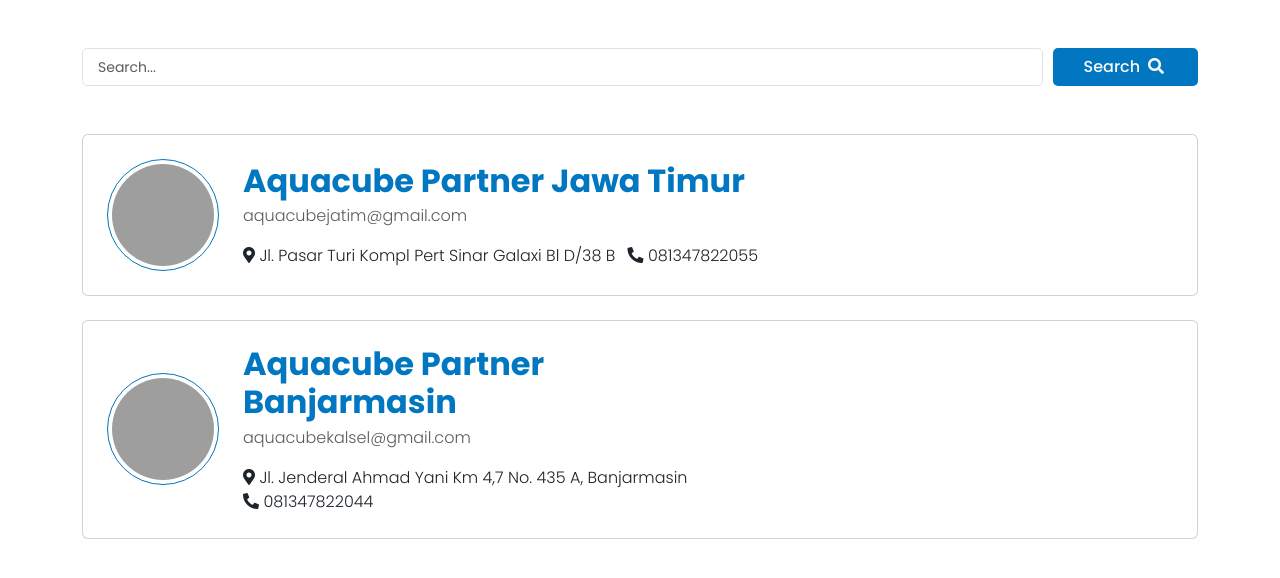
After one commit to DH1YA/PA-Framework-Aquacube, a Django app: page /listagent/ in a window 1280 px wide. The commit adds this page. Shown: the top 578 px of the page. Run offline with Django 5.2, Linux system fonts and the light colour scheme; some libraries are stand-ins or nearby versions; grey boxes are pictures that could not be loaded.

Commit message:
list order, list agent

```diff
--- a/main_app/static/css/style.css
+++ b/main_app/static/css/style.css
@@ -795,6 +795,15 @@
   border-color: var(--color-black);
   background-color: var(--color-black);
 }
+.con-detail .input-contact {
+  color: var(--color-darkblue);
+  font-weight: bold;
+}
+.con-detail input[type=number]:focus,
+.con-detail input[type=file]:focus,
+.con-detail textarea:focus {
+  border-color: var(--color-darkblue);
+}
 
 
 /* ABOUT PAGE */
@@ -1045,3 +1054,60 @@
   background-color: var(--color-black);
   border-color: var(--color-black);
 }
+
+/* LIST AGENT PAGE */
+.con-agent {
+  border-radius: 100px;
+}
+.con-agent .search-agent input[type=search],
+.con-agent .search-agent textarea {
+  font-size: 14px;
+  width: 90%;
+  height: 38px;
+  padding: 10px 15px;
+  box-shadow: none;
+  border-radius: 5px;
+  color: var(--color-black);
+  margin-right: 10px;
+}
+.con-agent .search-agent input[type=search]:focus,
+.con-agent .search-agent textarea:focus {
+  border-color: var(--color-darkblue);
+}
+.con-agent .btn-search-agent {
+  background-color: var(--color-darkblue);
+  color: var(--color-white);
+  font-weight: 500;
+  border-radius: 5px;
+  width: 150px;
+  height: 38px;
+}
+.con-agent .btn-search-agent i{
+  color: var(--color-white);
+  width: 20%;
+}
+.con-agent .btn-search-agent:hover{
+  background-color: var(--color-black);
+}
+.con-agent img{
+  height: 7rem;
+  width: 7rem;
+  border-color: var(--color-darkblue);
+}
+.con-agent h2{
+  color: var(--color-darkblue);
+  font-weight: bold;
+}
+.con-agent p {
+  color: var(--color-black);
+  font-weight: 300;
+}
+.con-agent ul li{
+  color: var(--color-black);
+}
+.con-agent ul li:hover{
+  color: var(--color-darkblue);
+}
+.con-agent li {
+  font-weight: 300;
+}
--- /dev/null
+++ b/main_app/templates/listagent.html
@@ -0,0 +1,110 @@
+<!DOCTYPE html>
+<html lang="en">
+
+<head>
+    <meta charset="UTF-8" />
+    <meta name="viewport" content="width=device-width, initial-scale=1.0" />
+    <title>{% block title %} List of Agent {% endblock %}</title>
+    <!-- Bootstrap CSS -->
+    <link href="https://cdn.jsdelivr.net/npm/bootstrap@5.0.2/dist/css/bootstrap.min.css"/>
+    {% load django_bootstrap5 %}
+    {% bootstrap_css %}
+    {% load static %}
+    <link rel="icon" href="" type="image/jpeg"/>
+    <link rel="stylesheet" href="{% static 'css/style.css' %}" />
+    <!-- font -->
+    <link rel="preconnect" href="https://fonts.googleapis.com">
+    <link rel="preconnect" href="https://fonts.gstatic.com" crossorigin>
+    <link href="https://fonts.googleapis.com/css2?family=Poppins:ital,wght@0,100;0,200;0,300;0,400;0,500;0,600;0,700;0,800;0,900;1,100;1,200;1,300;1,400;1,500;1,600;1,700;1,800;1,900&display=swap" rel="stylesheet">
+    <!-- icon -->
+    <link rel="stylesheet" href="https://cdnjs.cloudflare.com/ajax/libs/font-awesome/6.5.0/css/all.min.css">
+    <link href="https://cdn.jsdelivr.net/npm/bootstrap-icons/font/bootstrap-icons.css" rel="stylesheet">
+    <link href="https://cdnjs.cloudflare.com/ajax/libs/font-awesome/5.15.4/css/all.min.css" rel="stylesheet">
+</head>
+
+<body>
+
+    <section class="section">
+        <div class="container con-agent">
+            <div class="justify-content-center row mt-5">
+                <div class="col-lg-12">
+                    <div class="card-agent mb-4">
+                        <form action="#" class="">
+                            <div class="g-2 row d-flex">
+                                <div class="search-agent d-flex">
+                                    <input id="exampleFormControlInput1" placeholder="Search... " type="search" class="form-control" />
+                                    <a class="btn btn-search-agent" href="#">Search
+                                        <i class="fas fa-search"></i>
+                                    </a>
+                                </div>
+                            </div>
+                        </form>
+                    </div>
+                </div>
+            </div>
+            <div class="row">
+                    <div class="agent-list">
+                        <div class="agent-list-box card mt-4">
+                            <div class="p-4 card-body">
+                                <div class="align-items-center row">
+                                    <div class="col-auto">
+                                        <div class="agent-list-images">
+                                            <a href="#"><img src="{% static 'images/product5.png' %}" alt="" class="avatar-md img-thumbnail rounded-circle" /></a>
+                                        </div>
+                                    </div>
+                                    <div class="col-lg-6">
+                                        <div class="agent-list-content mt-3 mt-lg-0">
+                                            <h2 class="fs-19 mb-0">Aquacube Partner Jawa Timur</h2>
+                                            <p class="text-muted mb-3 mt-1">aquacubejatim@gmail.com</p>
+                                            <ul class="list-inline mb-0 text-muted">
+                                                <li class="list-inline-item"><i class="fas fa-map-marker-alt"></i>
+                                                    Jl. Pasar Turi Kompl Pert Sinar Galaxi Bl D/38 B
+                                                </li>
+                                                <li class="list-inline-item"><i class="fas fa-phone-alt"></i>
+                                                    081347822055</li>
+                                            </ul>
+                                        </div>
+                                    </div>
+                                </div>
+                            </div>
+                        </div>
+
+                        <div class="agent-list-box card mt-4">
+                            <div class="p-4 card-body">
+                                <div class="align-items-center row">
+                                    <div class="col-auto">
+                                        <div class="agent-list-images">
+                                            <a href="#"><img src="{% static 'images/product5.png' %}" alt="" class="avatar-md img-thumbnail rounded-circle" /></a>
+                                        </div>
+                                    </div>
+                                    <div class="col-lg-6">
+                                        <div class="agent-list-content mt-3 mt-lg-0">
+                                            <h2 class="fs-19 mb-0">Aquacube Partner Banjarmasin</h2>
+                                            <p class="text-muted mb-3 mt-1">aquacubekalsel@gmail.com</p>
+                                            <ul class="list-inline mb-0 text-muted">
+                                                <li class="list-inline-item"><i class="fas fa-map-marker-alt"></i>
+                                                    Jl. Jenderal Ahmad Yani Km 4,7 No. 435 A, Banjarmasin
+                                                </li>
+                                                <li class="list-inline-item"><i class="fas fa-phone-alt"></i>
+                                                    081347822044</li>
+                                            </ul>
+                                        </div>
+                                    </div>
+                                </div>
+                            </div>
+                        </div>
+                    </div>
+                </div>
+            </div>
+        </div>
+    </section>
+
+
+    <script src="https://cdn.jsdelivr.net/npm/bootstrap@5.3.2/dist/js/bootstrap.bundle.min.js" integrity="sha384-C6RzsynM9kWDrMNeT87bh95OGNyZPhcTNXj1NW7RuBCsyN/o0jlpcV8Qyq46cDfL" crossorigin="anonymous"></script>
+    <script src="https://cdn.jsdelivr.net/npm/@popperjs/core@2.11.8/dist/umd/popper.min.js" integrity="sha384-I7E8VVD/ismYTF4hNIPjVp/Zjvgyol6VFvRkX/vR+Vc4jQkC+hVqc2pM8ODewa9r" crossorigin="anonymous"></script>
+    <script src="https://cdn.jsdelivr.net/npm/bootstrap@5.3.2/dist/js/bootstrap.min.js" integrity="sha384-BBtl+eGJRgqQAUMxJ7pMwbEyER4l1g+O15P+16Ep7Q9Q+zqX6gSbd85u4mG4QzX+" crossorigin="anonymous"></script>
+    <script type="module" src="https://unpkg.com/ionicons@7.1.0/dist/ionicons/ionicons.esm.js"></script>
+    <script nomodule src="https://unpkg.com/ionicons@7.1.0/dist/ionicons/ionicons.js"></script>
+
+</body>
+</html>
--- a/main_app/urls.py
+++ b/main_app/urls.py
@@ -13,6 +13,7 @@
     path('contact/', views.contact, name='contact'),
     path('product_detail/<slug:slug>/', views.product_detail, name='product_detail'),
     path('profile/', views.profile, name='profile'),
+    path('listagent/', views.listagent, name='listagent'),
     # ================ cart and shop ======================
     path('payment/', views.payment, name='payment'),
     path('direct_order/<int:product_id>/', views.direct_order_page, name='direct_order'),
@@ -22,4 +23,5 @@
     path('cart/update/<int:item_id>/', views.update_cart_item, name='update_cart_item'),
     path('cart/remove/<int:item_id>/', views.remove_cart_item, name='remove_cart_item'),
     path('listpay/', views.listpay, name='listpay'),
+    path('listorder/', views.listorder, name='listorder'),
 ]
--- a/main_app/views.py
+++ b/main_app/views.py
@@ -41,10 +41,16 @@
 
 def profile(request):
     return render(request, 'profile.html')
+
+def listorder(request):
+    return render(request, 'shopping/listorder.html')
+
+def listagent(request):
+    return render(request, 'listagent.html')
 # =============== Customer ========================
 
 def cust_agentform(request):
-  return render(request, 'dashboard_customer/agent.html')
+  return render(request, 'agent.html')
 
 
 #================== agent =======================
```
Also changed, not shown: main_app/templates/agent.html (+31 -23 lines), main_app/templates/layout.html (+7 -3 lines), main_app/templates/shopping/listorder.html (added, +56 -0 lines), main_app/templates/shopping/order.html (+4 -4 lines), 1 other file.
